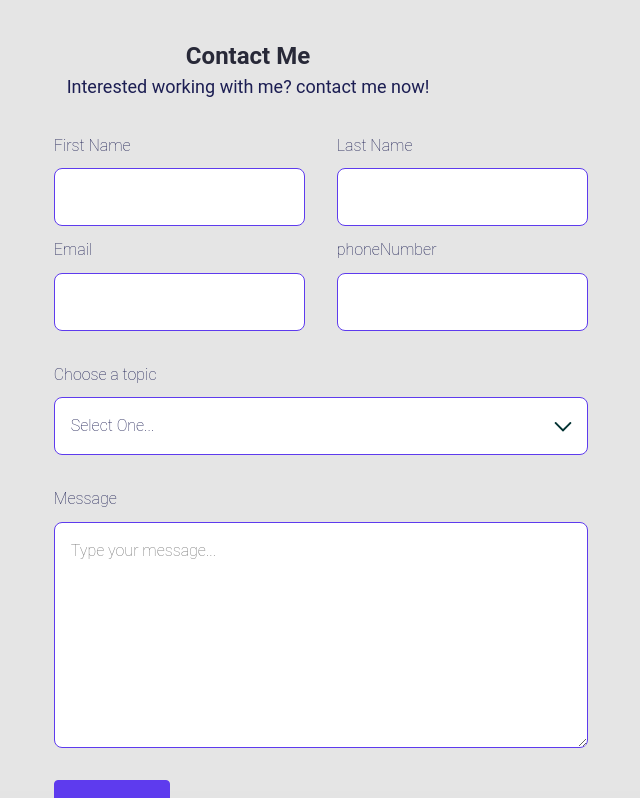
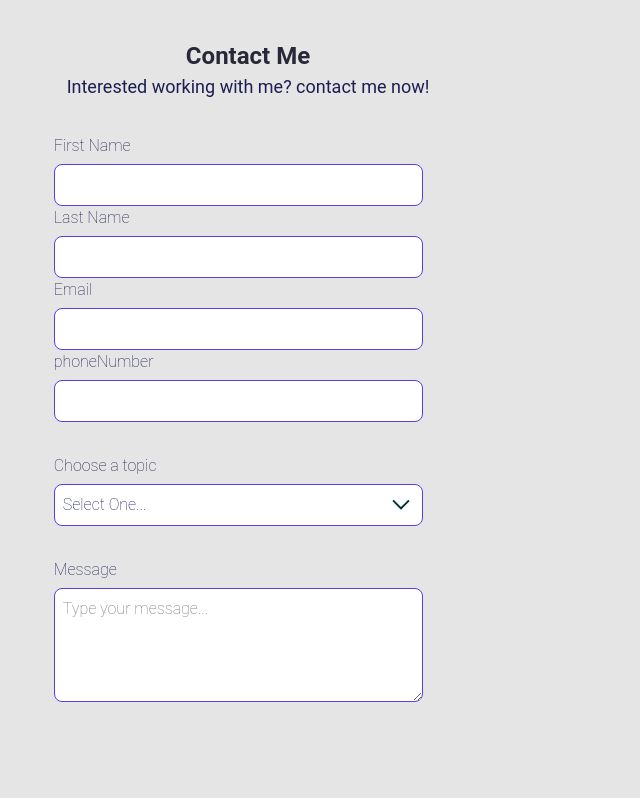
Before and after one commit to NIYIKIZA20/portifolio, a React (Create React App) app: page / in a window 1280 px wide. Shown: the part 9140-9938 px from the top of the page, without its empty margins (392-1032 px from the left). Built offline with nearby package versions, Linux system fonts and the light colour scheme.

Commit message:
humburger nav added

```diff
--- a/src/App.css
+++ b/src/App.css
@@ -159,11 +159,11 @@ body {
     left: 0;
     right: 0;
   }
-  .moreActive{
+  /* .moreActive{
    background: transparent;
    align-self: self-end;
    max-width: 300px;
-   }
+   } */
 
   .navbarItems > ul {
     list-style: none;
@@ -549,29 +549,32 @@ body {
     width: 35%;
     row-gap: 32px;
   }
-  .container {
+  /* .container {
     display: grid;
     grid-template-columns: repeat(2, auto);
     column-gap: 32px;
     row-gap: 12px;
-  }
+  } */
   .contactLabel {
     display: flex;
     flex-direction: column;
     align-items: flex-start;
-    gap: 10.6px;
+    gap: 6px;
     flex: 1 0 0;
-    width: 100%;
+    width: 95%;
   }
   .contactInput {
     display: flex;
     font-family: "Roboto";
-    padding: 16px;
+    padding: 8px;
     align-items: center;
     align-self: stretch;
     border-radius: 8px;
-    border: 1.333px solid var(--primary);
+    border: 1px solid var(--primary);
     background: var(--white);
+  }
+  .contactInputText{
+    max-height: 40%;
   }
   select {
     -webkit-appearance: none;
@@ -594,13 +597,6 @@ body {
     flex: 1 0 0;
     justify-content: flex-start;
   }
-  /* input[type="checkbox"] {
-    width: 21px;
-    height: 21px;
-    border: 0.15em solid var(--heading-color);
-    border-radius: 0.15em;
-    transform: translatey(-0.075em);
-  } */
 
   .footerContainer {
     display: flex;
@@ -750,12 +746,12 @@ body {
       gap: 10px;
     }
     .contactFormContainer {
-      width: 100%;
+      width: 90%;
     }
-    .container {
+    .containerContact {
       display: flex;
       flex-direction: column;
-      gap: 10px;
+      gap: 2px;
     }
     .footerSocialIcon > ul,
     .footerItems > ul {
@@ -767,7 +763,9 @@ body {
     }
   }
 
-  .aboutSectionBoxr {
+  /* Hamburger menu  */
+
+  .navHumburger {
     display: none;
     width: 1.875rem;
     height: 1.313rem;
@@ -777,8 +775,7 @@ body {
     top: 25px;
     right: 25px;
   }
-
-  .aboutSectionBoxrLine {
+  .navHumburgerLine {
     display: block;
     height: 0.188rem;
     width: 100%;
@@ -788,7 +785,7 @@ body {
   }
 
   @media screen and (max-width: 1200px) {
-    .aboutSectionBoxr {
+    .navHumburger {
       display: flex;
       z-index: 200;
     }
@@ -825,15 +822,15 @@ body {
     .navbarItems.active {
       top: 30px;
     }
-    .aboutSectionBoxr.active :nth-child(1) {
+    .navHumburger.active :nth-child(1) {
       transform: rotate(45deg) translate(0.45rem, 0.1875rem);
     }
 
-    .aboutSectionBoxr.active :nth-child(2) {
+    .navHumburger.active :nth-child(2) {
       opacity: 0;
     }
 
-    .aboutSectionBoxr.active :nth-child(3) {
+    .navHumburger.active :nth-child(3) {
       transform: rotate(-45deg) translate(0.45rem, -0.1875rem);
     }
   }
--- a/src/Page/Home/ContactMe.js
+++ b/src/Page/Home/ContactMe.js
@@ -15,7 +15,7 @@ const ContactMe= ()=> {
           </p>
         </div>
         <form className="contactFormContainer" onSubmit={handleSubmit}>
-          <div className="container">
+          <div className="containerContact">
             <label htmlFor="firstName" className="contactLabel">
               <span className="textName">First Name</span>
               <input
@@ -71,7 +71,7 @@ const ContactMe= ()=> {
           <label htmlFor="message" className="contactLabel">
             <span className="textName">Message</span>
             <textarea
-              className="contactInput textName"
+              className="contactInput textName contactInputText"
               id="message"
               rows="8"
               placeholder="Type your message..."
--- a/src/Page/Home/Hero.js
+++ b/src/Page/Home/Hero.js
@@ -1,6 +1,14 @@
 import React from "react";
 
+
 export default function HeroSection() {
+
+  const scrollToContact = () => {
+    const contactElement = document.getElementById("Contact");
+    if (contactElement) {
+      contactElement.scrollIntoView({ behavior: "smooth" });
+    }
+  };
 
   const openFile = () => {
     const fileUrl = 'https://drive.google.com/file/d/13QtNITpx-66fdZ5unZp0OFrv1YKC22TE/view?usp=drive_link';
@@ -22,7 +30,7 @@ export default function HeroSection() {
             </p>
           </div >
           <div  className="helloButton">
-            <button className="btn btn-primary" >Get In Touch</button>
+            <button className="btn btn-primary" onClick={scrollToContact}>Get In Touch</button>
             <button className="btn btn-success"  onClick={openFile}> View CV</button>
           </div>
         </div>
```
